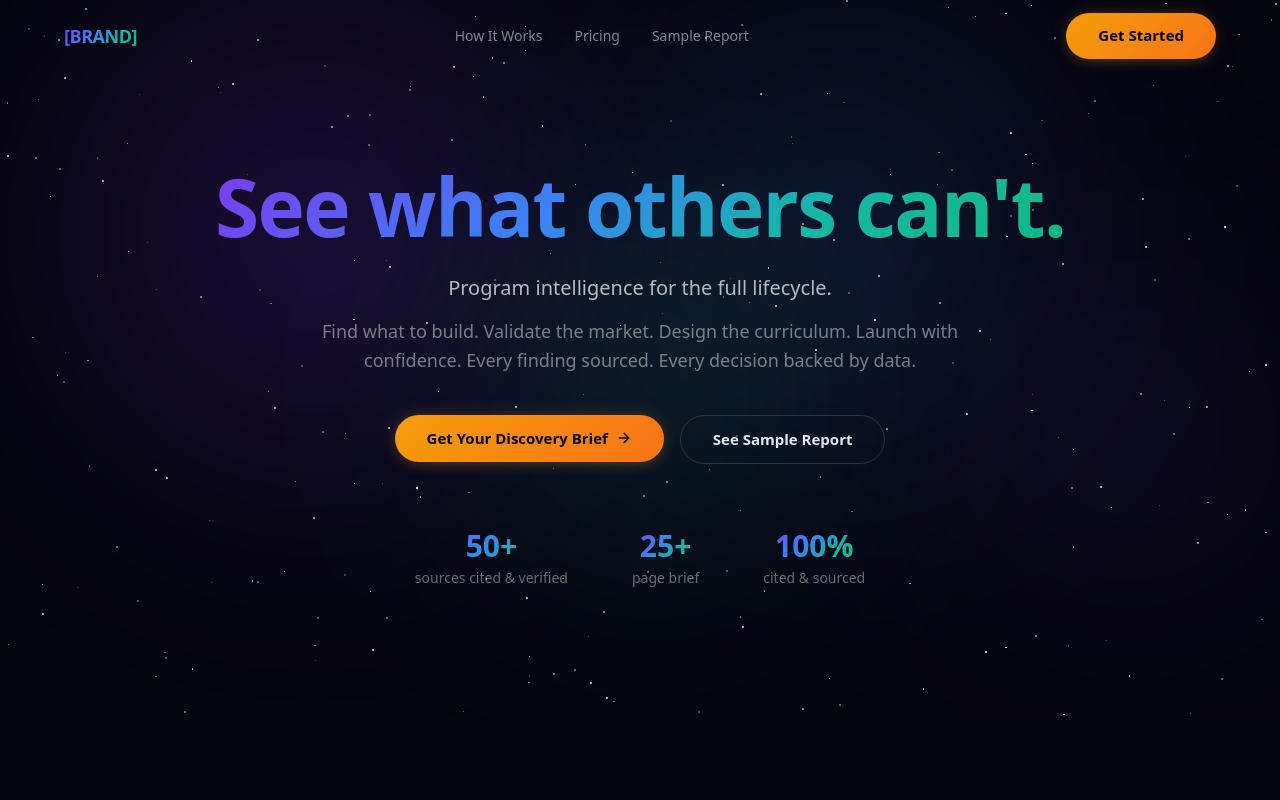
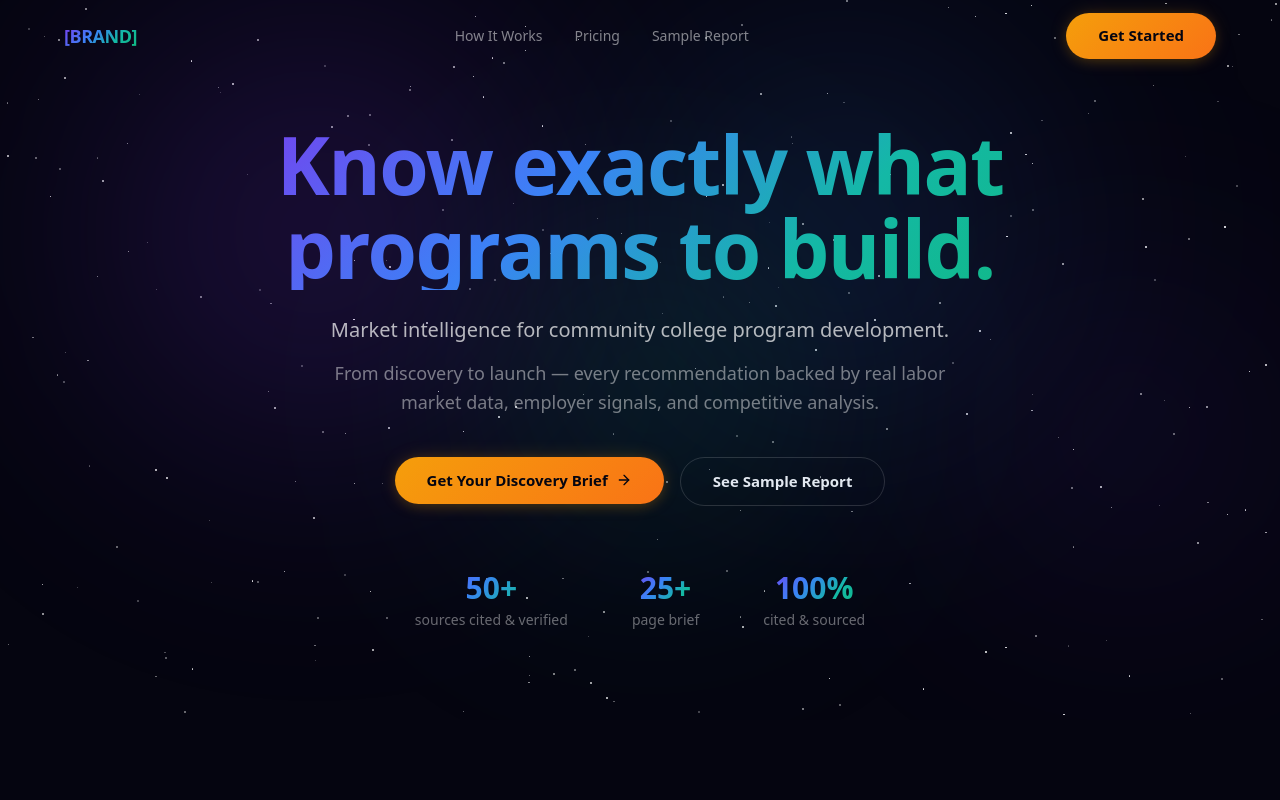
Before and after one commit to wspanic201/workforce-intelligence, a Next.js app: page / in a window 1280 px wide. Shown: the top 800 px of the page. Built offline with nearby package versions, Linux system fonts and the light colour scheme.

Commit message:
Rework hero: clear value prop for community college buyers

```diff
--- a/app/page.tsx
+++ b/app/page.tsx
@@ -26,16 +26,16 @@ export default function HomePage() {
               className="text-gradient-cosmic font-heading font-bold leading-[1.05] mx-auto max-w-4xl"
               style={{ fontSize: 'clamp(2.75rem, 6vw + 0.5rem, 5rem)' }}
             >
-              See what others can&apos;t.
+              Know exactly what programs to build.
             </h1>
           </AnimateOnScroll>
 
           <AnimateOnScroll variant="fade-up" delay={150} duration={800}>
             <p className="mt-6 text-lg md:text-xl text-white/70 max-w-2xl mx-auto leading-relaxed font-medium">
-              Program intelligence for the full lifecycle.
+              Market intelligence for community college program development.
             </p>
             <p className="mt-3 text-base md:text-lg text-white/45 max-w-2xl mx-auto leading-relaxed">
-              Find what to build. Validate the market. Design the curriculum. Launch with confidence. Every finding sourced. Every decision backed by data.
+              From discovery to launch — every recommendation backed by real labor market data, employer signals, and competitive analysis.
             </p>
           </AnimateOnScroll>
 
```
